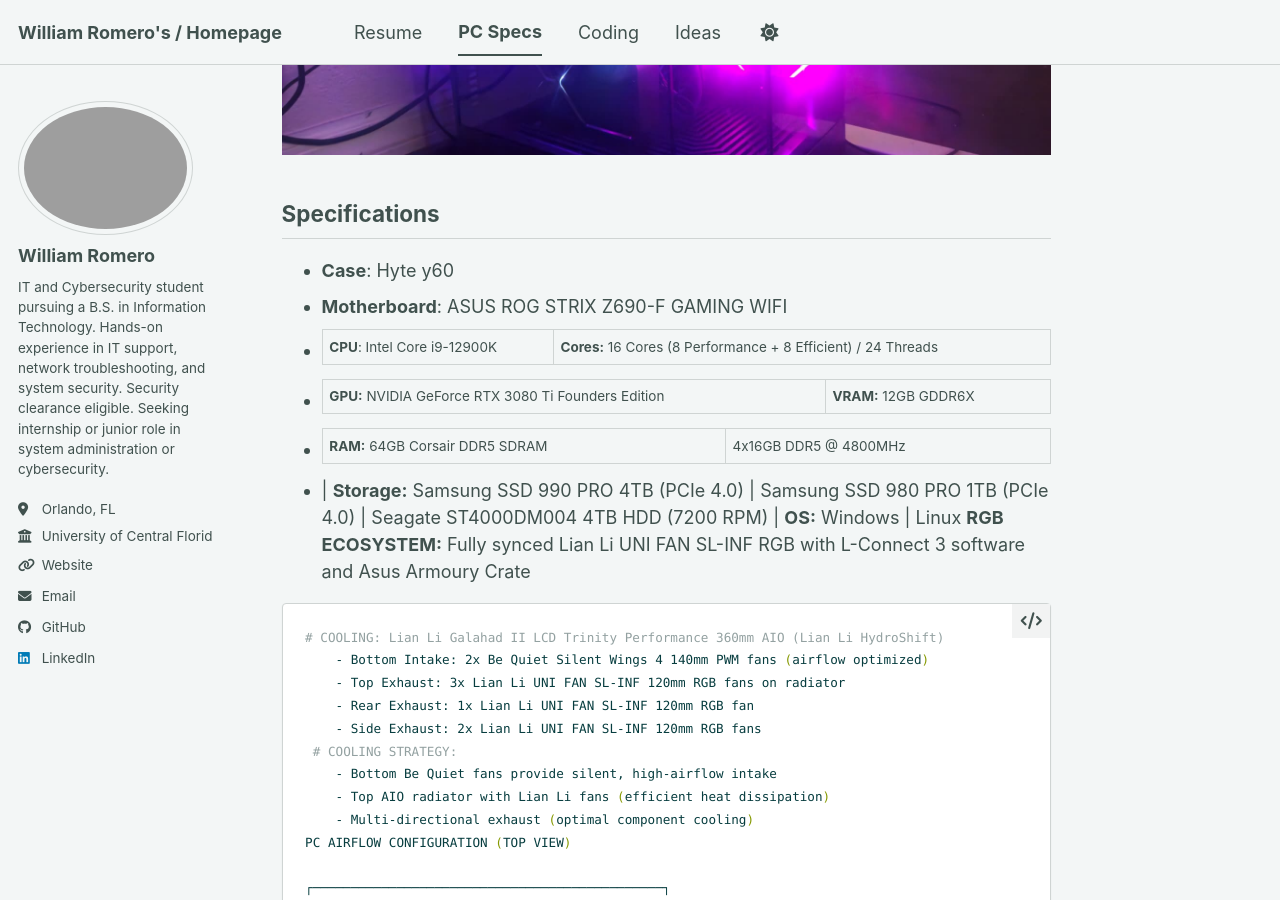
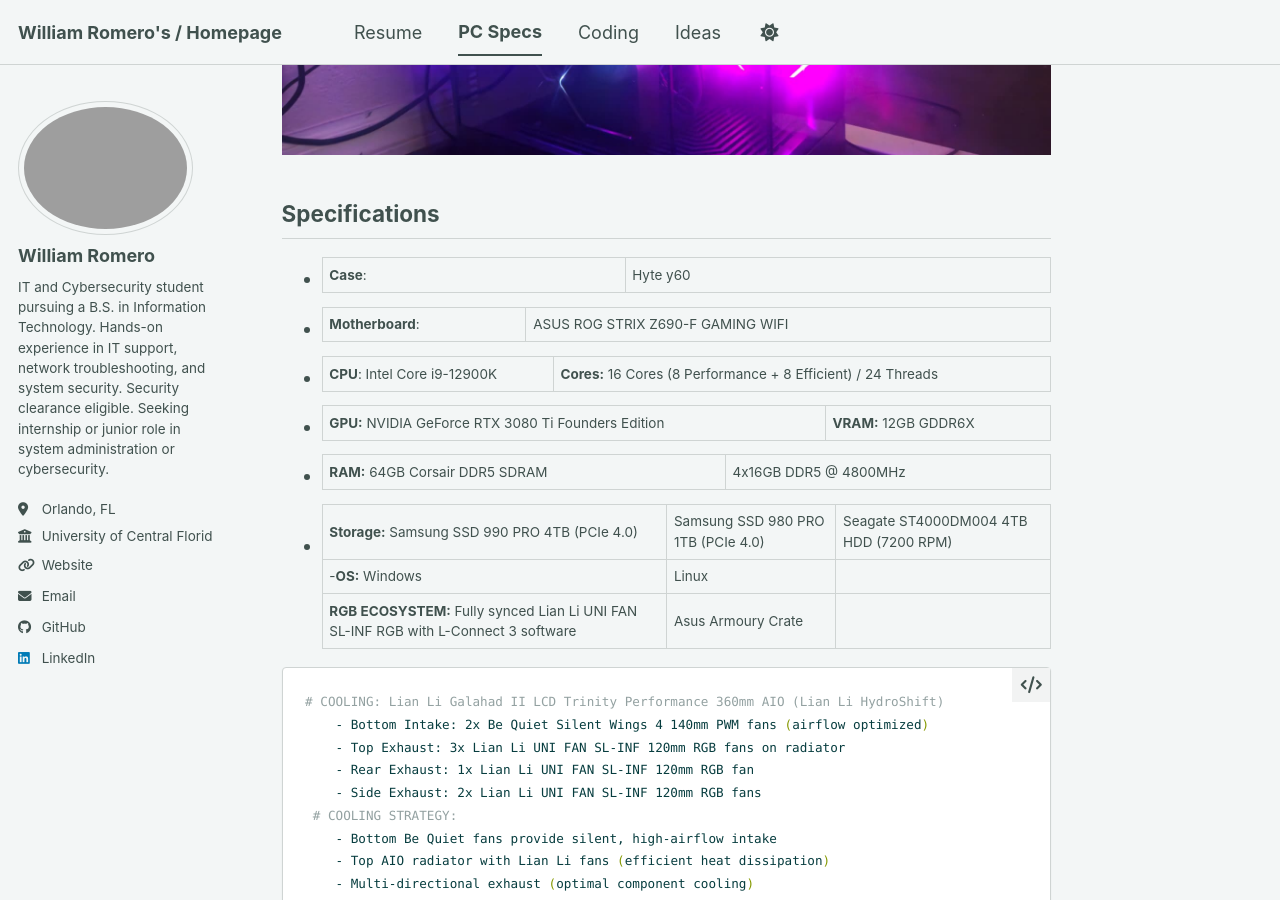
Before and after one commit to williamromero11/williamromero11.github.io, a Jekyll site: the page built from _pages/specs.md, in a window 1280 px wide and 900 px high, scrolled down 1011 px. Built offline with Jekyll 4.4.1, drawn with Linux system fonts in a browser that asks for light colours; a script bundle is joined from its source files by our own code; library files that are not in the unit come from our copies.

Commit message:
Update specs.md

````diff
--- a/_pages/specs.md
+++ b/_pages/specs.md
@@ -12,14 +12,14 @@
 ![PC Tower 2](/images/pc%202.jpeg)
 
 ## Specifications
-- **Case**: Hyte y60
-- **Motherboard**: ASUS ROG STRIX Z690-F GAMING WIFI
+- **Case**: | Hyte y60
+- **Motherboard**: | ASUS ROG STRIX Z690-F GAMING WIFI
 - **CPU**: Intel Core i9-12900K  | **Cores:** 16 Cores (8 Performance + 8 Efficient) / 24 Threads
 - **GPU:** NVIDIA GeForce RTX 3080 Ti Founders Edition | **VRAM:** 12GB GDDR6X
 - **RAM:** 64GB Corsair DDR5 SDRAM | 4x16GB DDR5 @ 4800MHz
--| **Storage:** Samsung SSD 990 PRO 4TB (PCIe 4.0) | Samsung SSD 980 PRO 1TB (PCIe 4.0) | Seagate ST4000DM004 4TB HDD (7200 RPM)
-| **OS:** Windows | Linux
- **RGB ECOSYSTEM:** Fully synced Lian Li UNI FAN SL-INF RGB with L-Connect 3 software and Asus Armoury Crate
+- **Storage:** Samsung SSD 990 PRO 4TB (PCIe 4.0) | Samsung SSD 980 PRO 1TB (PCIe 4.0) | Seagate ST4000DM004 4TB HDD (7200 RPM)
+-**OS:** Windows | Linux
+ **RGB ECOSYSTEM:** Fully synced Lian Li UNI FAN SL-INF RGB with L-Connect 3 software | Asus Armoury Crate
 
 ```bash
 # COOLING: Lian Li Galahad II LCD Trinity Performance 360mm AIO (Lian Li HydroShift)
````
